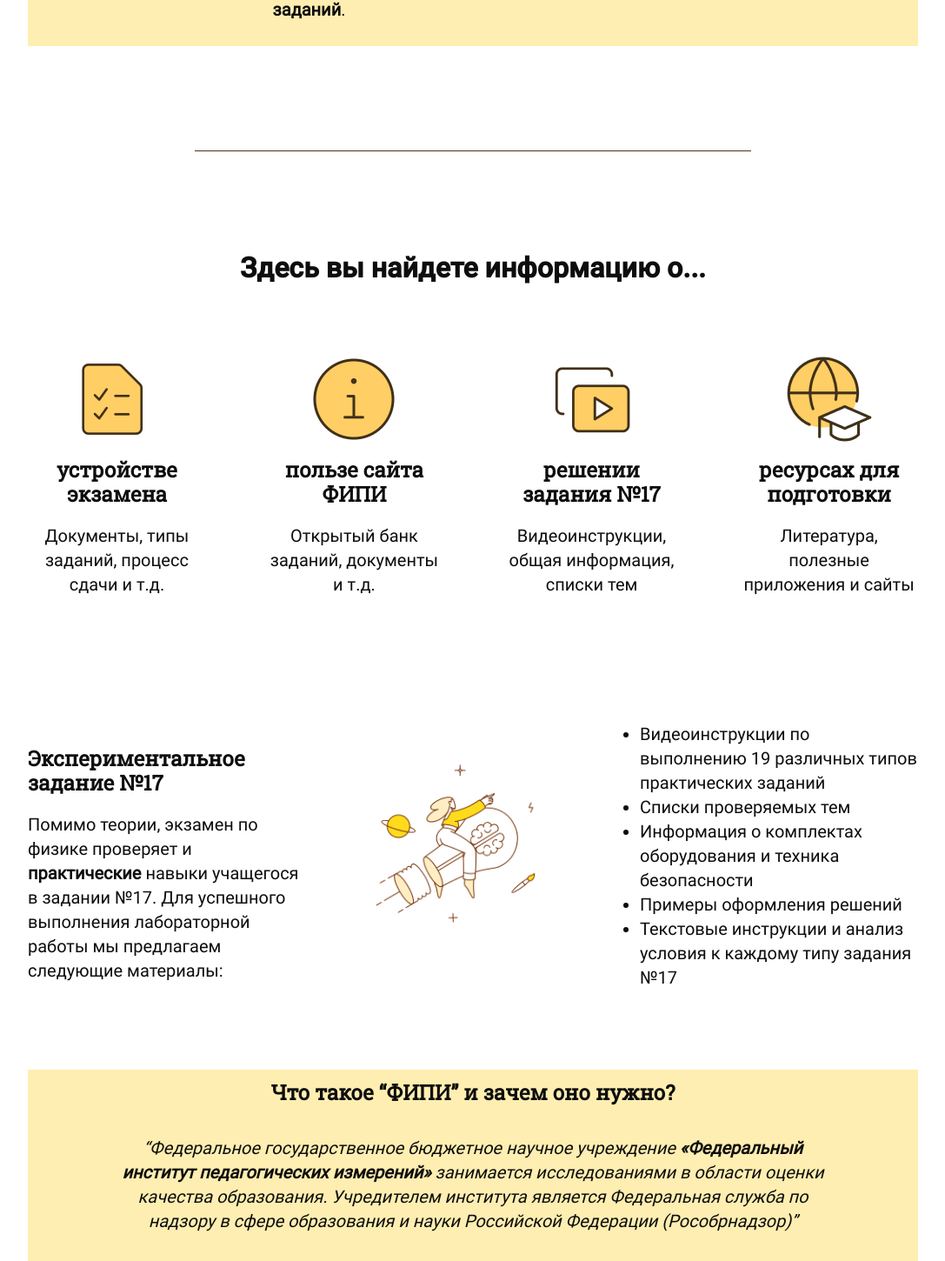
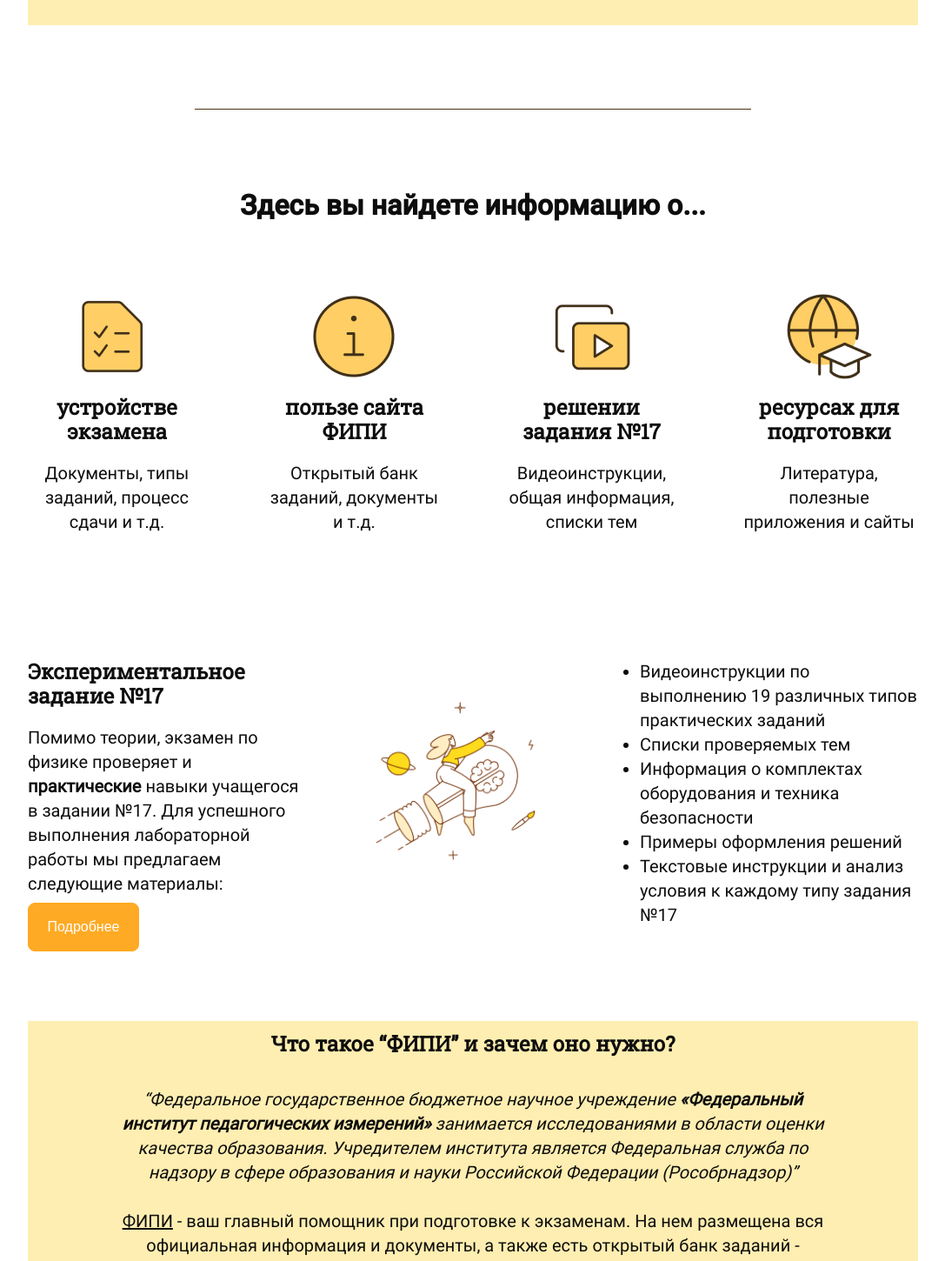
Before and after one commit to impanikaa/sputnik-react-app, a React (Create React App) app: page / in a window 1280 px wide. Shown: the part 1187-2637 px from the top of the page at 87% size, without its empty margins (96-1183 px from the left). Built offline with nearby package versions, Linux system fonts and the light colour scheme.

Commit message:
главная страница готова

```diff
--- a/src/components/footer/style.module.css
+++ b/src/components/footer/style.module.css
@@ -37,7 +37,7 @@
 
 
 .picture {
-  left: 8vw;
+  left: 10vw;
   position: relative;
   width: 15vw;
 }
@@ -52,15 +52,19 @@
 
 .text_logo {
   position: relative;
-  left: 15vw;
+  left: 20vw;
   height: 45vh;
   text-align: right;
-  width: 20vw;
+  width: 15vw;
   display: flex;
   justify-content: center;
   flex-direction: column;
 }
 
+.text_logo p {
+  text-align: right;
+}
+
 .logo {
   margin-top: 12vh;
 }
--- a/src/components/home/index.jsx
+++ b/src/components/home/index.jsx
@@ -1,4 +1,5 @@
 import styles from './style.module.css'
+import { Link } from 'react-router-dom';
 import Picture_1 from '../../data/home/Picture_1.png'
 import Picture_2 from '../../data/home/Picture_2.png'
 import Book from '../../data/home/book.png'
@@ -6,6 +7,11 @@
 import Resources from '../../data/home/resources.png'
 import Solves from '../../data/home/solves.png'
 import Organisation from '../../data/home/organisation.png'
+
+function scrollToElement() {
+    const element = document.getElementById('target-element');
+    element.scrollIntoView({ behavior: 'smooth' }); // Для плавной прокрутки добавьте параметр behavior: 'smooth'
+  }
 
 const Home = () => {
     return (
@@ -20,7 +26,7 @@
                     материалы для подготовки, которые помогут успешно и
                     без лишнего стресса сдать экзамен по одному из самых
                     сложных предметов</p>
-                <button classname={styles.button}>Подробнее</button>
+                <button classname={styles.button} onClick={scrollToElement}>Подробнее</button>
             </div>
             <img src={Picture_1}></img>
         </div>
@@ -40,7 +46,7 @@
             </div>
         </div>
 
-        <div className={styles.break}></div>
+        <div className={styles.break} id='target-element'></div>
 
         <div className={styles.container_about}>
             <h2>Здесь вы найдете информацию о...</h2>
@@ -73,6 +79,7 @@
                 <h3>Экспериментальное задание №17</h3>
                 <p>Помимо теории, экзамен по физике проверяет и <b>практические</b> навыки учащегося в задании №17.
                     Для успешного выполнения лабораторной работы мы предлагаем следующие материалы:</p>
+                    <Link to='/experimental-task'><button classname={styles.button}>Подробнее</button></Link>
             </div>
             <img src={Picture_2}></img>
             <ul>
@@ -91,7 +98,7 @@
                 педагогических измерений»</b> занимается исследованиями в области оценки качества образования.
                 Учредителем института является Федеральная служба по надзору в сфере образования и науки
                 Российской Федерации (Рособрнадзор)”</i></p>
-                <p><a href='https://fipi.ru/'>ФИПИ</a> - ваш главный помощник при подготовке к экзаменам.
+                <p><a href='https://fipi.ru/'><u>ФИПИ</u></a> - ваш главный помощник при подготовке к экзаменам.
                 На нем размещена вся официальная информация и документы, а также есть
                 открытый банк заданий - незаменимый источник для сдающих ОГЭ и ЕГЭ.</p>
             </div>
--- a/src/components/home/style.module.css
+++ b/src/components/home/style.module.css
@@ -3,7 +3,7 @@
     display: flex;
     flex-direction: column;
     align-items: center;
-    height: 340vh;
+    height: 335vh;
     margin-left: 10%;
     margin-right: 10%;
 }
@@ -15,7 +15,7 @@
     align-items: center;
     height: 80vh;
     /* border-bottom: 1px solid red; */
-    margin-bottom: 15vh;
+    margin-bottom: 12vh;
 }
 
 .container_main img {
@@ -47,7 +47,7 @@
     height: 45vh;
     /* border-bottom: 1px solid red;
     border-top: 1px solid red; */
-    margin-bottom: 15vh;
+    margin-bottom: 12vh;
     background-color: #FFEEB1;
 }
 
@@ -71,7 +71,7 @@
 }
 
 .break {
-    margin-bottom: 15vh;
+    margin-bottom: 12vh;
     width: 50vw;
     display: flex;
     position: relative;
@@ -115,7 +115,7 @@
     align-items: center;
     justify-content: space-between;
     height: 45vh;
-    margin-bottom: 10vh;
+    margin-bottom: 12vh;
     background-color: #fff;
 }
 
@@ -136,7 +136,7 @@
 
 .lab_text {
     width: 25vw;
-    height: 28vh;
+    height: 35vh;
     display: flex;
     flex-direction: column;
     position: relative;
--- a/src/index.css
+++ b/src/index.css
@@ -83,7 +83,7 @@
   background: #FFAA24;
   transition: 0.15s;
   border: 1px solid #FFAA24;
-  height: 8vh;
+  height: 7vh;
   width: 10vw;
   font-size: 2vh;
 }
```
